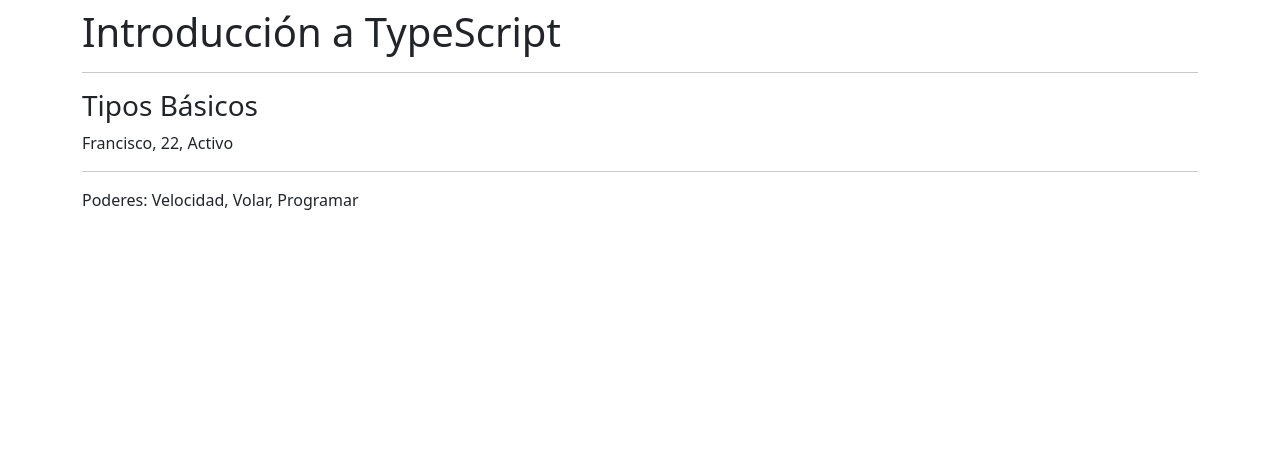
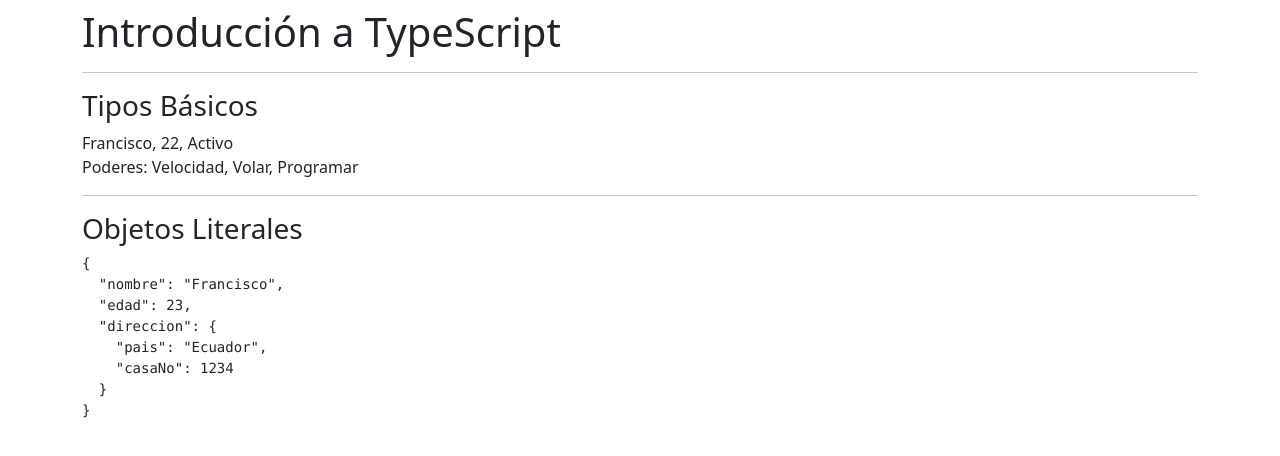
Before and after one commit to francmarin98/react-typescript-practice, a React (Create React App) app: page / in a window 1280 px wide. Shown: the top 456 px of the page. Built offline with nearby package versions, Linux system fonts and the light colour scheme.

Commit message:
Aprendiendo sobre las interfaces y los objetos

```diff
--- a/src/App.tsx
+++ b/src/App.tsx
@@ -1,3 +1,4 @@
+import ObjetosLiterales from './typescript/ObjetosLiterales'
 import TiposBasicos from './typescript/TiposBasicos'
 
 const App = () => {
@@ -6,6 +7,8 @@
       <h1>Introducción a TypeScript</h1>
       <hr/>
       <TiposBasicos />
+      <hr />
+      <ObjetosLiterales />
     </div>
   )
 }
--- /dev/null
+++ b/src/react-app-env.d.ts
@@ -0,0 +1 @@
+/// <reference types="react-scripts" />
--- /dev/null
+++ b/src/typescript/ObjetosLiterales.tsx
@@ -0,0 +1,22 @@
+import { Persona } from '../models/Persona.model'
+
+//Componente
+const ObjetosLiterales = () => {
+
+    const persona: Persona = {
+        nombre: 'Francisco',
+        edad: 23,
+        direccion: {
+            pais: 'Ecuador',
+            casaNo: 1234
+        }
+    }
+    return (
+        <>
+            <h3>Objetos Literales</h3>
+            <pre>{JSON.stringify(persona, null, 2)}</pre>
+        </>
+    )
+}
+
+export default ObjetosLiterales
--- a/src/typescript/TiposBasicos.tsx
+++ b/src/typescript/TiposBasicos.tsx
@@ -15,7 +15,6 @@
         <Fragment>
             <h3>Tipos Básicos</h3>
             {nombre}, {edad}, {(estaActivo) ? 'Activo' : 'Inactivo'}
-            <hr/>
             <p>Poderes: {poderes.join(', ')}</p>
         </Fragment>
     )
```
Also changed, not shown: src/models/Persona.model.ts (added, +11 -0 lines).
